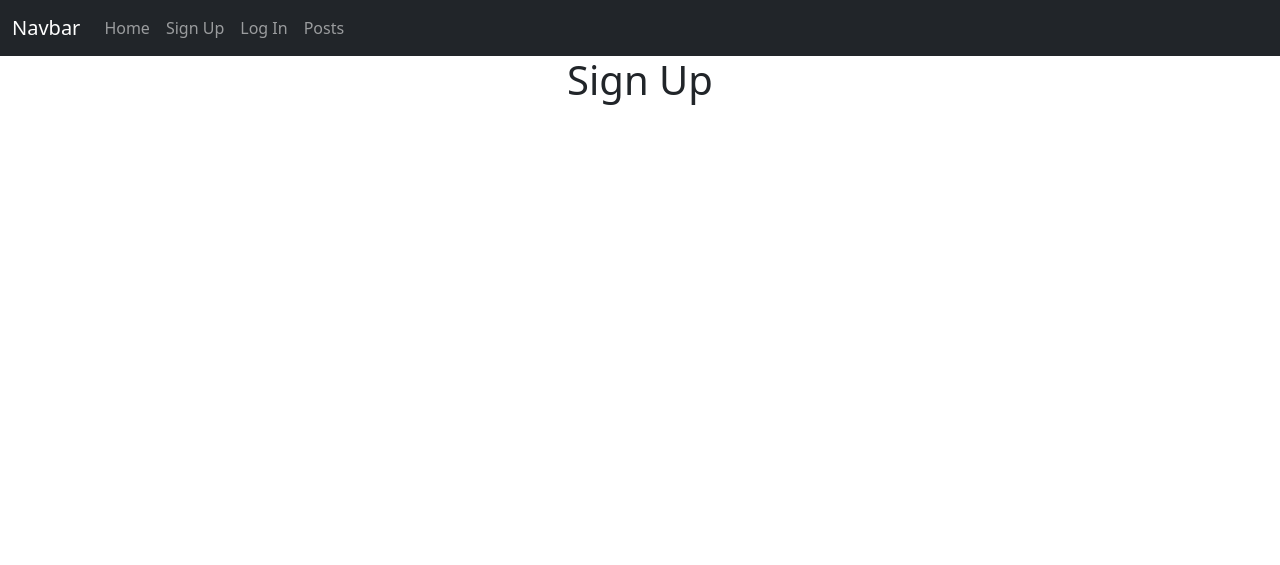
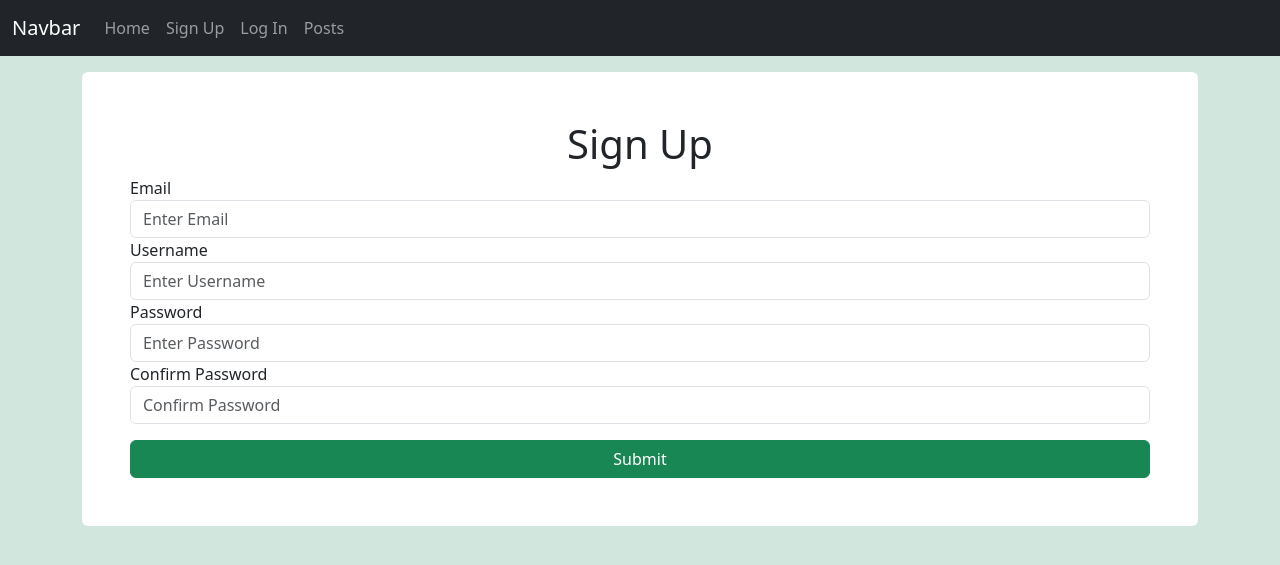
Before and after one commit to TyMiller13/w5_flask_blog, a Flask app: page /signup in a window 1280 px wide. Shown: the top 565 px of the page. Run offline with Flask 2, Linux system fonts and the light colour scheme.

Commit message:
added alerts and forms files

```diff
--- a/app/__init__.py
+++ b/app/__init__.py
@@ -1,6 +1,7 @@
 from flask import Flask
 
 app = Flask(__name__)
+app.config['SECRET_KEY'] = 'you-will-never-guess'
 
 #import all of the routes from the routes file into the current folder
 from . import routes
--- /dev/null
+++ b/app/forms.py
@@ -0,0 +1,10 @@
+from flask_wtf import FlaskForm
+from wtforms import StringField, PasswordField, SubmitField, EmailField
+from wtforms.validators import EqualTo, InputRequired
+
+class SignUpForm(FlaskForm):
+    email = EmailField('Email', validators=[InputRequired()])
+    username = StringField('Username', validators=[InputRequired()])
+    password = PasswordField('Password', validators=[InputRequired()])
+    confirm_pass = PasswordField('Confirm Password', validators=[InputRequired(), EqualTo('password')])
+    submit = SubmitField()
--- a/app/routes.py
+++ b/app/routes.py
@@ -1,5 +1,7 @@
 from app import app
-from flask import render_template
+from flask import render_template, redirect, url_for, flash
+from app.forms import SignUpForm
+
 
 @app.route('/')
 def index():
@@ -10,6 +12,26 @@ def index():
 def posts():
     return 'these are the post'
 
-@app.route('/signup')
+@app.route('/signup', methods = ["GET", "POST"])
 def signup():
-    return render_template('signup.html')
+    #create an instance of the SignUpForm
+    form = SignUpForm()
+    #Check if a POST request AND data is valid
+    if form.validate_on_submit():
+        print('Form Submitted and Validated!')
+        # Get the data from the form
+        email = form.email.data
+        username = form.username.data
+        password = form.password.data
+        print(email, username, password)
+        # TODO: Check to see if there is a User with the username in the database
+        if username == 'Ty.Codes':
+            flash('That user already exists', 'danger')
+            return redirect(url_for('signup'))
+        # TODO: Create a new User with form data and add to database
+        # Flash a success message
+        flash('Thank you for signing up!', 'success')
+        # redirect back to home
+        return redirect(url_for('index'))
+
+    return render_template('signup.html', form = form)
--- /dev/null
+++ b/app/templates/alerts.html
@@ -0,0 +1,10 @@
+{% with messages = get_flashed_messages(with_categories=true) %}
+    {% if messages %}
+        {% for category, message in messages %}
+            <div class="alert alert-{{ category }} alert-dismissible fade show" role="alert">
+                <strong>{{ message }}</strong>
+                <button type="button" class="btn-close" data-bs-dismiss="alert" aria-label="Close"></button>
+            </div>
+        {% endfor %}
+    {% endif %}
+{% endwith %}
--- a/app/templates/base.html
+++ b/app/templates/base.html
@@ -7,14 +7,19 @@
     <link rel="stylesheet" href="https://cdn.jsdelivr.net/npm/bootstrap@5.3.0-alpha1/dist/css/bootstrap.min.css">
     <title>Kekambas Blog | {% block title %} {% endblock %}</title>
 </head>
-<body>
+<body class="bg-success-subtle">
 
     {% include 'nav.html' %}
 
     <div class="container">
+        <!-- Flash messages will appear here -->
+        {% include 'alerts.html' %}
+        <!-- Main content will appear below any messages -->
         {% block content %}
         {% endblock content %}
     </div>
 
+
+    <script src="https://cdn.jsdelivr.net/npm/bootstrap@5.3.0-alpha1/dist/js/bootstrap.bundle.min.js"></script>
 </body>
 </html>
--- a/app/templates/signup.html
+++ b/app/templates/signup.html
@@ -3,5 +3,24 @@
 {% block title%} Sign Up {% endblock title%}
 
 {% block content %}
-    <h1 class="text-center"> Sign Up </h1>
+
+
+    <form action="" class ="bg-white rounded mt-3 p-5" method = "post">
+        <h1 class="text-center"> Sign Up </h1>
+        {{ form.csrf_token }}
+
+        {{ form.email.label }}
+        {{ form.email (class='form-control', placeholder = 'Enter Email')}}
+
+        {{ form.username.label }}
+        {{ form.username (class='form-control', placeholder = 'Enter Username')}}
+
+        {{ form.password.label }}
+        {{ form.password (class='form-control', placeholder = 'Enter Password')}}
+
+        {{ form.confirm_pass.label }}
+        {{ form.confirm_pass (class='form-control', placeholder = 'Confirm Password')}}
+
+        {{form.submit (class='btn btn-success w-100 mt-3')}}
+    </form>
 {% endblock content %}
--- a/requirements.txt
+++ b/requirements.txt
@@ -1,7 +1,9 @@
 click==8.1.3
 colorama==0.4.6
 Flask==2.2.2
+Flask-WTF==1.0.1
 itsdangerous==2.1.2
 Jinja2==3.1.2
 MarkupSafe==2.1.1
 Werkzeug==2.2.2
+WTForms==3.0.1
```
